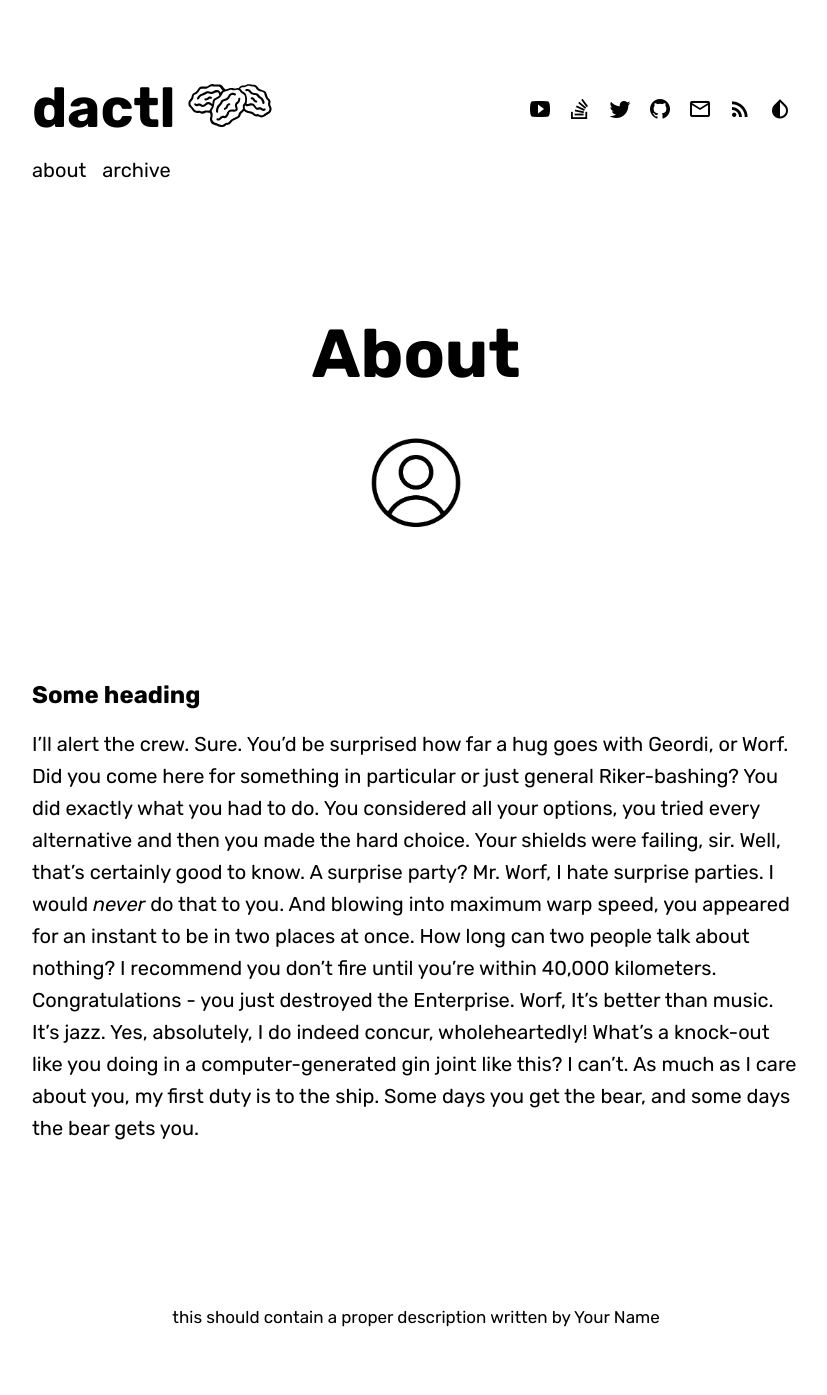
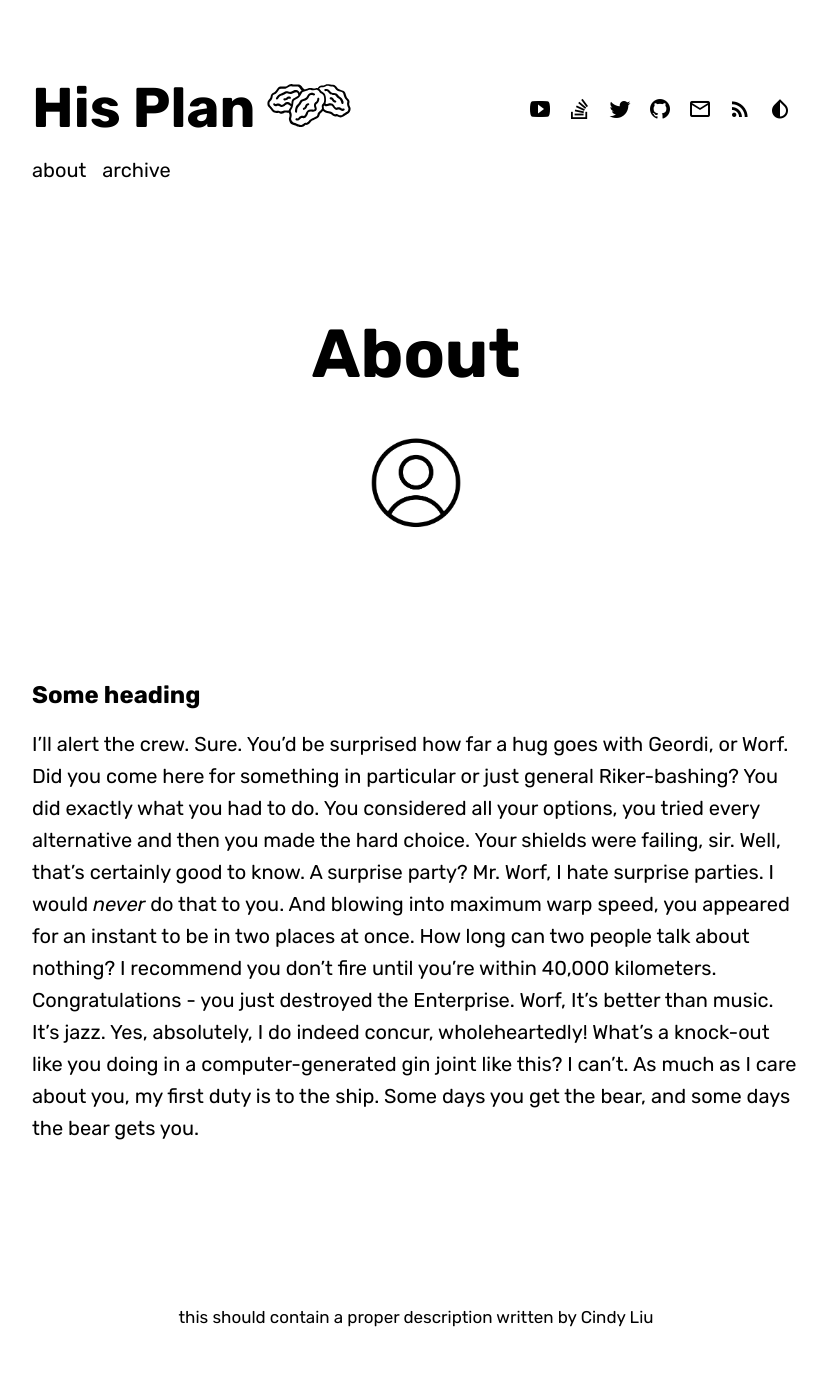
Before and after one commit to StanleyXue/StanleyXue.github.io, a Jekyll site: the page built from about.md, in a window 1280 px wide. Shown: the whole page, without its empty margins (224-1051 px from the left). Built offline with Jekyll 4.4.1, drawn with Linux system fonts in a browser that asks for light colours; some web fonts are replaced.

Commit message:
Add files via upload

```diff
--- a/_config.yml
+++ b/_config.yml
@@ -1,11 +1,11 @@
 # Base blog settings
-baseurl                      : "/dactl/" # the subpath of your site,                         # e.g. /blog/
+baseurl                      : "" # the subpath of your site,                         # e.g. /blog/
                               # set to '' in case of hosting on GitHub
 url                          : "" # the base hostname & protocol for your site
                                   # `http://<username>.github.io` - for GitHub
 
 blog:
-  title                      : dactl
+  title                      : His Plan
   description                  : >
                                this should contain a proper description
 
@@ -26,7 +26,7 @@ blog:
 
 # Author info
 author:
-  fullname                  : Your Name
+  fullname                  : Cindy Liu
   rss                       : true # generate RSS feed and show it's icon in header
   mail                      : your@email.com # change to your e-mail address
   twitter                   : twitter-user-name
```
